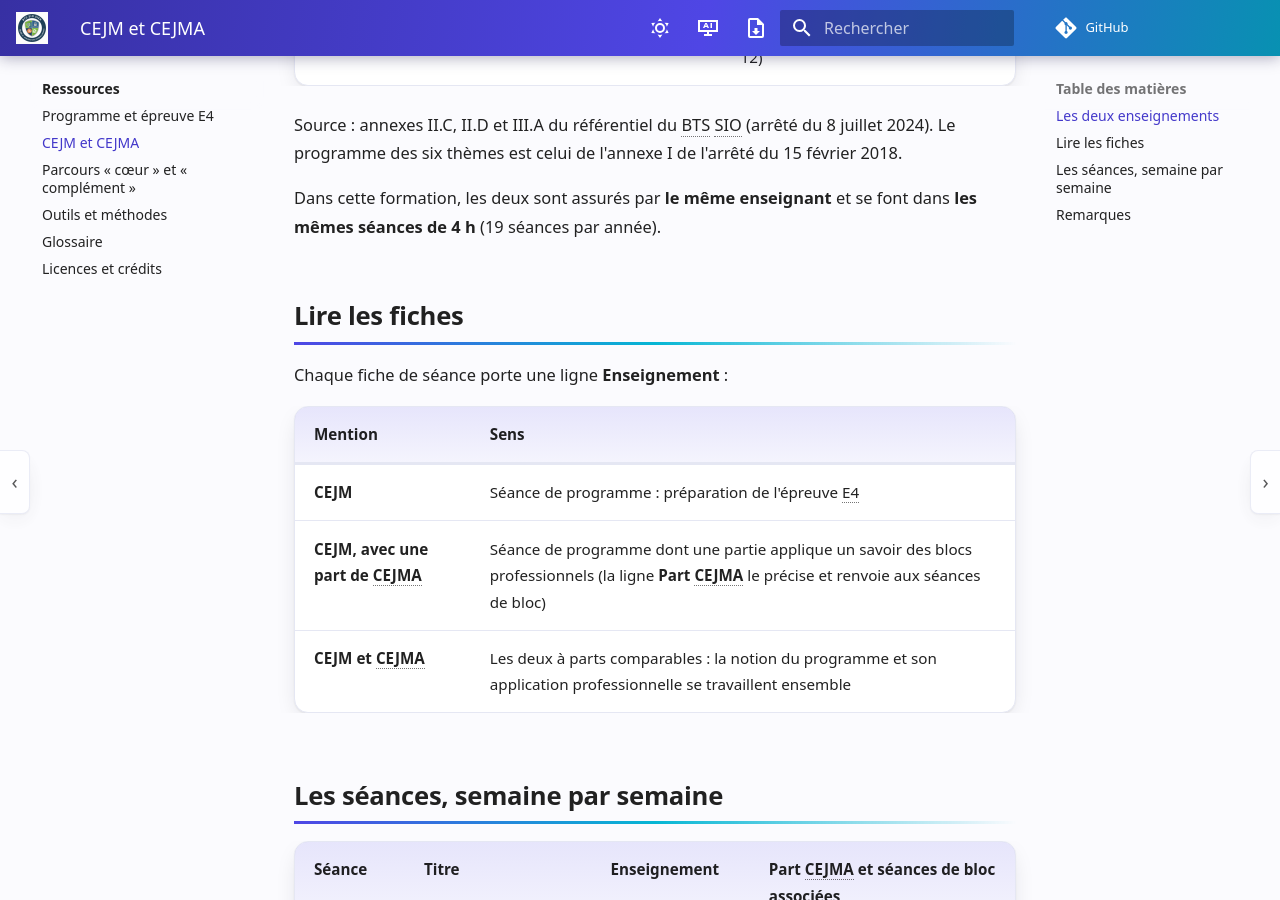
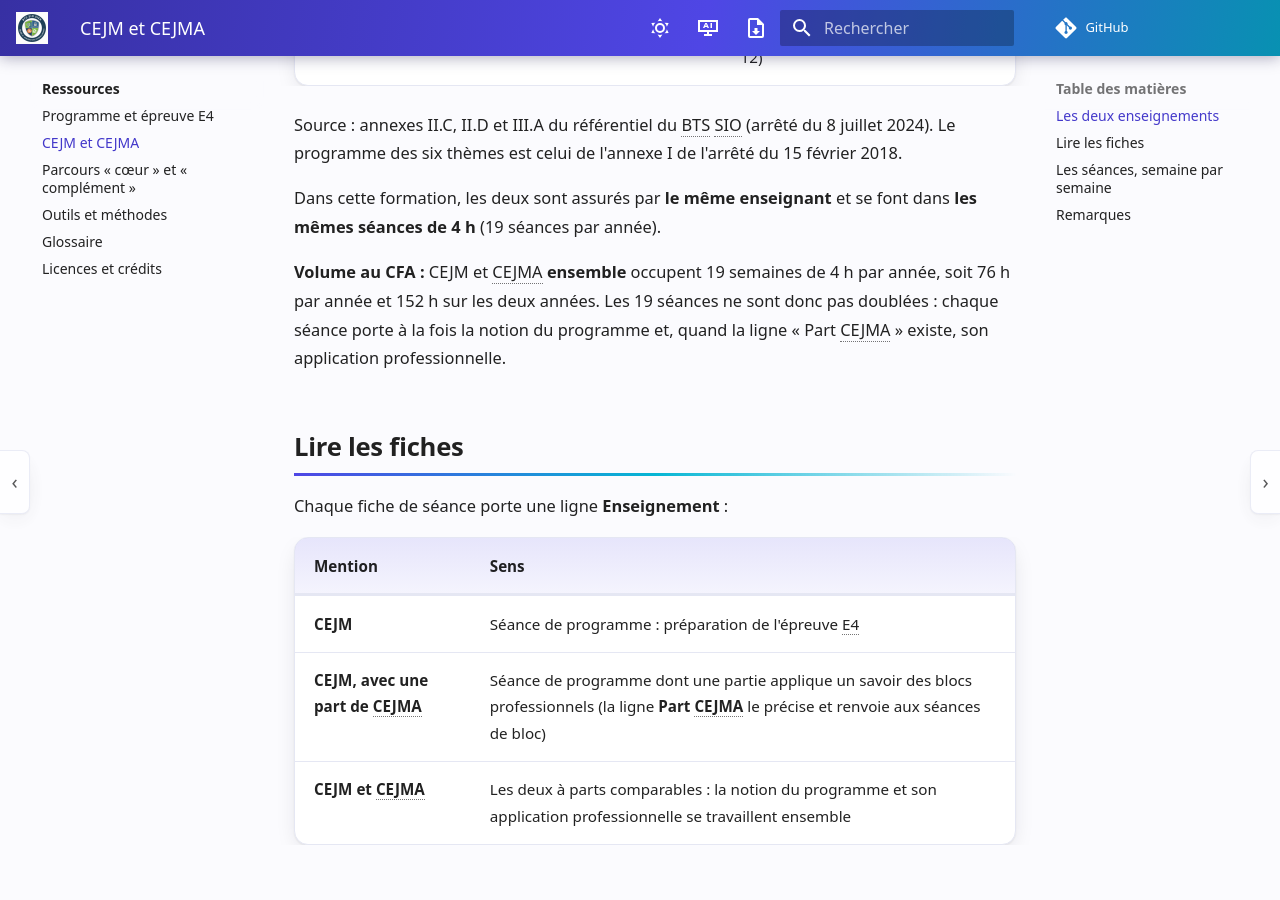
Before and after one commit to YahnLP/bts2-sio-sisr-cejma, an MkDocs documentation site: the page built from docs/ressources/cejm-et-cejma.md, in a window 1280 px wide and 900 px high, scrolled down 886 px. Built offline with MkDocs 1.6.1 and Material for MkDocs 9.7.7, drawn with Linux system fonts in a browser that asks for light colours; comment, search, counter and statistics services are not loaded.

Commit message:
CEJM et CEJMA : volume au CFA (19 semaines x 4 h par année, ensemble)
Co-Authored-By: Claude Sonnet 5.5 <noreply@anthropic.com>
Claude-Session: https://claude.ai/code/session_017CiLAM646xnpNNTehG2ybX

```diff
--- a/docs/ressources/cejm-et-cejma.md
+++ b/docs/ressources/cejm-et-cejma.md
@@ -15,6 +15,8 @@ Deux enseignements, **un même enseignant**, **une même séance de 4 h** : cett
 Source : annexes II.C, II.D et III.A du référentiel du BTS SIO (arrêté du 8 juillet 2024). Le programme des six thèmes est celui de l'annexe I de l'arrêté du 15 février 2018.
 
 Dans cette formation, les deux sont assurés par **le même enseignant** et se font dans **les mêmes séances de 4 h** (19 séances par année).
+
+**Volume au CFA :** CEJM et CEJMA **ensemble** occupent 19 semaines de 4 h par année, soit 76 h par année et 152 h sur les deux années. Les 19 séances ne sont donc pas doublées : chaque séance porte à la fois la notion du programme et, quand la ligne « Part CEJMA » existe, son application professionnelle.
 
 ## Lire les fiches
 
```
